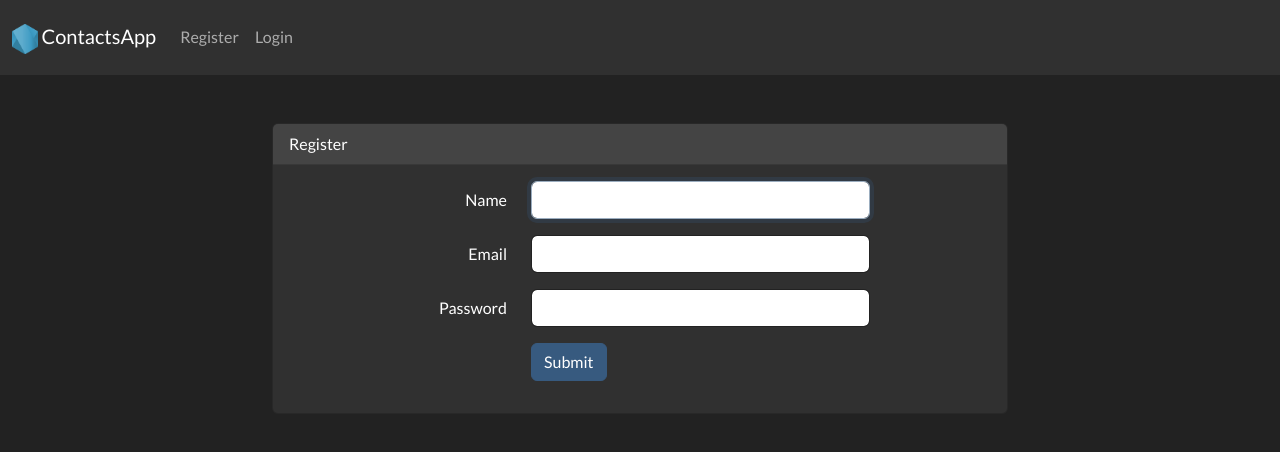
After one commit to temple111/curso-php-mastermind, a PHP site: page /register.php in a window 1280 px wide. The commit adds this page. Shown: the top 452 px of the page. Run offline with PHP 8.4, Linux system fonts and the light colour scheme; some libraries are stand-ins or nearby versions.

Commit message:
Video 13

```diff
--- a/add.php
+++ b/add.php
@@ -20,7 +20,7 @@ if($_SERVER['REQUEST_METHOD'] == "POST") {
 
     $statement->execute();
 
-    header("Location: index.php");
+    header("Location: home.php");
   }
 }
 
--- a/delete.php
+++ b/delete.php
@@ -10,9 +10,10 @@ $statement->execute([":id" => $id]);
 if ($statement->rowCount() == 0) {
     http_response_code(404);
     echo("HTTP Error code 404: Page not found");
+    return;
 }
 
 $conn->prepare("DELETE FROM contacts WHERE id = :id")->execute([":id" => $id]);
 
-header("Location: index.php");
+header("Location: home.php");
 ?>
--- a/edit.php
+++ b/edit.php
@@ -32,7 +32,7 @@ if($_SERVER['REQUEST_METHOD'] == "POST") {
       ":phone_number" => $_POST["phone_number"]
     ]);
 
-    header("Location: index.php");
+    header("Location: home.php");
   }
 }
 
--- a/partials/header.php
+++ b/partials/header.php
@@ -23,6 +23,11 @@
   <!-- Static Content -->
   <link rel="stylesheet" href="./static/css/index.css" />
 
+  <?php $uri = parse_url($_SERVER['REQUEST_URI'], PHP_URL_PATH); ?>
+  <?php if($uri == '/curso-php-mastermind/' || $uri = "/curso-php-mastermind/index.php"): ?>
+    <script defer src="./static/js/welcome.js"></script>
+  <?php endif; ?>
+
   <title>Contacts App</title>
 </head>
 <body>
--- a/partials/navbar.php
+++ b/partials/navbar.php
@@ -17,11 +17,17 @@
       </button>
       <div class="collapse navbar-collapse" id="navbarNav">
         <ul class="navbar-nav">
-          <li class="nav-item">
-            <a class="nav-link" href="./index.php">Home</a>
+          <!-- <li class="nav-item">
+            <a class="nav-link" href="./home.php">Home</a>
           </li>
           <li class="nav-item">
             <a class="nav-link" href="./add.php">Add Contact</a>
+          </li> -->
+          <li class="nav-item">
+            <a class="nav-link" href="./register.php">Register</a>
+          </li>
+          <li class="nav-item">
+            <a class="nav-link" href="./login.php">Login</a>
           </li>
         </ul>
       </div>
--- /dev/null
+++ b/register.php
@@ -0,0 +1,84 @@
+<?php
+
+require "database.php";
+
+$error = null;
+
+if($_SERVER['REQUEST_METHOD'] == "POST") {
+  if(empty($_POST['name']) || empty($_POST['email']) || empty($_POST['password'])) {
+    $error = "Please, fill all the fields.";
+  } else if(!str_contains($_POST['email'], '@')) {
+    $error = "Please, enter a valid email.";
+  } else {
+    $statement = $conn->prepare("SELECT * FROM users WHERE email = :email");
+    $statement->bindParam(':email', $_POST['email']);
+
+    $statement->execute();
+
+    if ($statement->rowCount() > 0) {
+      $error = "Email is already registered.";
+    } else {
+      $conn
+        ->prepare("INSERT INTO users (name, email, password) VALUES (:name, :email, :password)")
+        ->execute([
+            ":name" => $_POST['name'],
+            ':email' => $_POST['email'],
+            ":password" => password_hash($_POST['password'], PASSWORD_BCRYPT)
+        ]);
+
+        header('Location: home.php');
+    }
+  }
+}
+
+?>
+
+<?php require "partials/header.php"?>
+
+  <div class="container pt-5">
+    <div class="row justify-content-center">
+      <div class="col-md-8">
+        <div class="card">
+          <div class="card-header">Register</div>
+          <div class="card-body">
+            <?php if($error): ?>
+              <p class="text-danger"><?=$error?></p>
+            <?php endif; ?>
+            <form method="POST" action="register.php">
+              <div class="mb-3 row">
+                <label for="name" class="col-md-4 col-form-label text-md-end">Name</label>
+
+                <div class="col-md-6">
+                  <input id="name" type="text" class="form-control" name="name"  autocomplete="name" autofocus>
+                </div>
+              </div>
+
+              <div class="mb-3 row">
+                <label for="email" class="col-md-4 col-form-label text-md-end">Email</label>
+
+                <div class="col-md-6">
+                  <input id="email" type="email" class="form-control" name="email"  autocomplete="email" autofocus>
+                </div>
+              </div>
+
+              <div class="mb-3 row">
+                <label for="password" class="col-md-4 col-form-label text-md-end">Password</label>
+
+                <div class="col-md-6">
+                  <input id="password" type="password" class="form-control" name="password"  autocomplete="password" autofocus>
+                </div>
+              </div>
+
+              <div class="mb-3 row">
+                <div class="col-md-6 offset-md-4">
+                  <button type="submit" class="btn btn-primary">Submit</button>
+                </div>
+              </div>
+            </form>
+          </div>
+        </div>
+      </div>
+    </div>
+  </div>
+
+<?php require "partials/footer.php"?>
--- a/static/css/index.css
+++ b/static/css/index.css
@@ -1,3 +1,9 @@
 .navbar img{
     width: 1.6rem;
 }
+
+.welcome {
+    background: url('../img/background.jpg');
+    background-position: center center;
+    background-size: cover;
+}
```
Also changed, not shown: index.php (+8 -35 lines), sql/setup.sql (+10 -0 lines).
